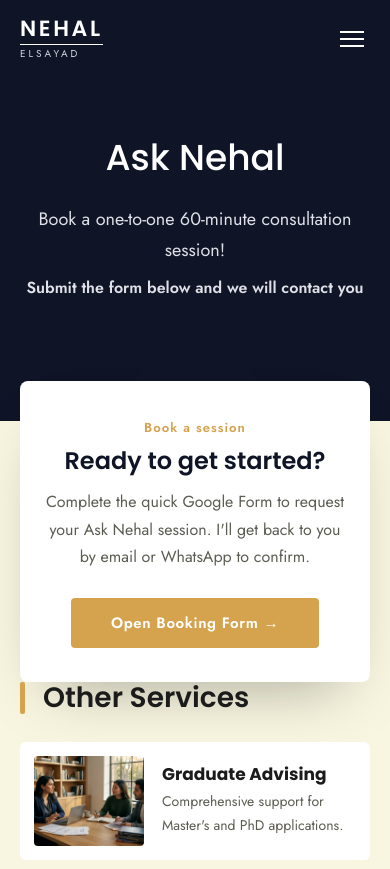
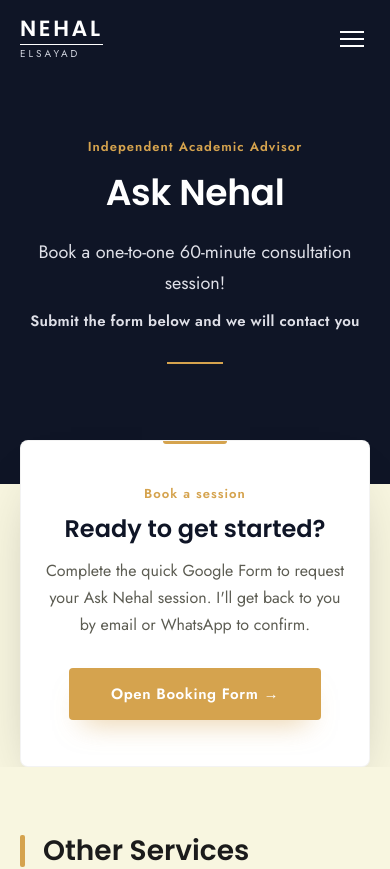
Before and after one commit to MoatazElsayad/nehal-advising, a React (Vite) app: page /services/ask-nehal in a window 390 px wide. Shown: the top 869 px of the page. Built offline with nearby package versions, Linux system fonts and the light colour scheme.

Commit message:
Enhance booking pages: gold-accent form card, spacing from other services, richer header

```diff
--- a/src/components/GoogleFormCta.css
+++ b/src/components/GoogleFormCta.css
@@ -1,21 +1,35 @@
 .google-form-card {
   background: var(--white);
   border-radius: 8px;
-  padding: 52px 46px;
+  padding: 56px 46px 60px;
   max-width: 900px;
   margin: 0 auto;
   position: relative;
   z-index: 2;
-  box-shadow: 0 30px 60px -30px rgba(0,0,0,0.35);
+  box-shadow: 0 30px 60px -30px rgba(0, 0, 0, 0.42);
+  border: 1px solid rgba(21, 21, 21, 0.05);
   text-align: center;
 }
 
+.google-form-card::before {
+  content: '';
+  position: absolute;
+  top: 0;
+  left: 50%;
+  transform: translateX(-50%);
+  width: 64px;
+  height: 3px;
+  background: var(--gold);
+  border-radius: 0 0 3px 3px;
+}
+
 .google-form-card.is-overlap {
-  margin-top: -70px;
+  margin-top: -72px;
 }
 
 .google-form-card .eyebrow {
   display: inline-block;
+  margin-bottom: 12px;
 }
 
 .google-form-card h2 {
@@ -29,30 +43,38 @@
   color: var(--muted);
   font-size: 16px;
   max-width: 560px;
-  margin: 0 auto 28px;
+  margin: 0 auto 30px;
 }
 
 .google-form-card .btn {
   border: none;
   font-weight: 600;
   letter-spacing: 0.04em;
-  padding: 14px 40px;
+  padding: 15px 42px;
+  box-shadow: 0 16px 28px -14px rgba(213, 163, 78, 0.55);
+  transition: transform 0.15s ease, background 0.2s ease, box-shadow 0.2s ease;
+}
+
+.google-form-card .btn:hover {
+  box-shadow: 0 22px 36px -14px rgba(213, 163, 78, 0.65);
 }
 
 .google-form-card .cta-placeholder {
   opacity: 0.6;
   cursor: default;
+  box-shadow: none;
 }
 
 .google-form-card .cta-placeholder:hover {
   transform: none;
+  box-shadow: none;
 }
 
 @media (max-width: 700px) {
   .google-form-card {
-    padding: 34px 22px;
+    padding: 40px 22px 46px;
   }
   .google-form-card.is-overlap {
-    margin-top: -40px;
+    margin-top: -44px;
   }
 }
--- a/src/pages/ServiceDetail.css
+++ b/src/pages/ServiceDetail.css
@@ -1,26 +1,43 @@
 .service-detail-header {
   text-align: center;
-  padding: 90px 0 160px;
+  padding: 90px 0 165px;
 }
 
 .service-detail-header h1 {
   font-size: clamp(36px, 6vw, 56px);
-  font-weight: 500;
+  font-weight: 600;
+  letter-spacing: -0.01em;
+}
+
+.service-detail-eyebrow {
+  margin-bottom: 16px;
 }
 
 .service-detail-intro {
-  margin-top: 26px;
+  margin-top: 24px;
   font-size: 18px;
   color: #dfe0e8;
 }
 
 .service-detail-sub {
-  margin-top: 8px;
+  margin-top: 10px;
   color: #dfe0e8;
+  font-size: 15px;
+  letter-spacing: 0.02em;
+}
+
+.service-detail-header::after {
+  content: '';
+  display: block;
+  width: 56px;
+  height: 2px;
+  background: var(--gold);
+  margin: 28px auto 0;
 }
 
 .other-services {
-  padding-top: 0;
+  background: var(--cream);
+  padding-top: 68px;
 }
 
 .other-services-grid {
@@ -37,12 +54,14 @@
   border-radius: 6px;
   overflow: hidden;
   padding: 14px;
-  transition: transform 0.2s ease, box-shadow 0.2s ease;
+  border: 1px solid rgba(21, 21, 21, 0.06);
+  transition: transform 0.2s ease, box-shadow 0.2s ease, border-color 0.2s ease;
 }
 
 .other-service-card:hover {
   transform: translateY(-3px);
   box-shadow: 0 18px 40px -24px rgba(0,0,0,0.4);
+  border-color: rgba(213, 163, 78, 0.45);
 }
 
 .other-service-card img {
@@ -56,11 +75,31 @@
 .other-service-card h4 {
   font-size: 17px;
   margin-bottom: 6px;
+  transition: color 0.2s ease;
+}
+
+.other-service-card:hover h4 {
+  color: var(--gold-dark);
 }
 
 .other-service-card p {
   font-size: 14px;
   color: var(--muted);
+}
+
+.other-service-arrow {
+  margin-left: auto;
+  color: var(--gold);
+  font-size: 22px;
+  font-weight: 600;
+  opacity: 0;
+  transform: translateX(-6px);
+  transition: opacity 0.2s ease, transform 0.2s ease;
+}
+
+.other-service-card:hover .other-service-arrow {
+  opacity: 1;
+  transform: translateX(0);
 }
 
 @media (max-width: 700px) {
--- a/src/pages/ServiceDetail.jsx
+++ b/src/pages/ServiceDetail.jsx
@@ -16,6 +16,7 @@ export default function ServiceDetail() {
     <div className="page-service-detail">
       <ScrollReveal as="section" className="section section-dark service-detail-header">
         <div className="container">
+          <span className="eyebrow service-detail-eyebrow">Independent Academic Advisor</span>
           <h1>{service.title}</h1>
           <p className="service-detail-intro">{service.intro}</p>
           <p className="service-detail-sub"><strong>{service.subIntro}</strong></p>
@@ -49,6 +50,7 @@ export default function ServiceDetail() {
                     <h4>{s.title}</h4>
                     <p>{s.summary}</p>
                   </div>
+                  <span className="other-service-arrow" aria-hidden="true">&rarr;</span>
                 </Link>
               ))}
           </div>
```
